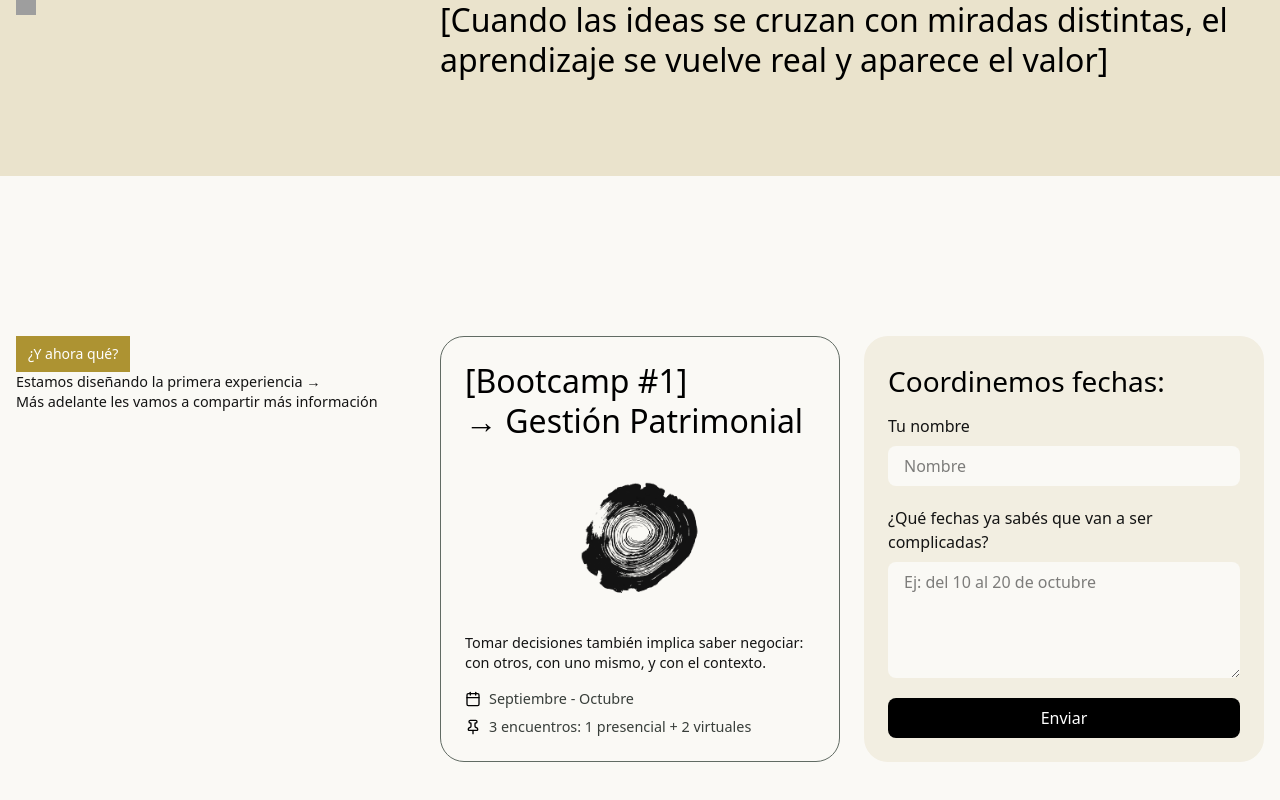
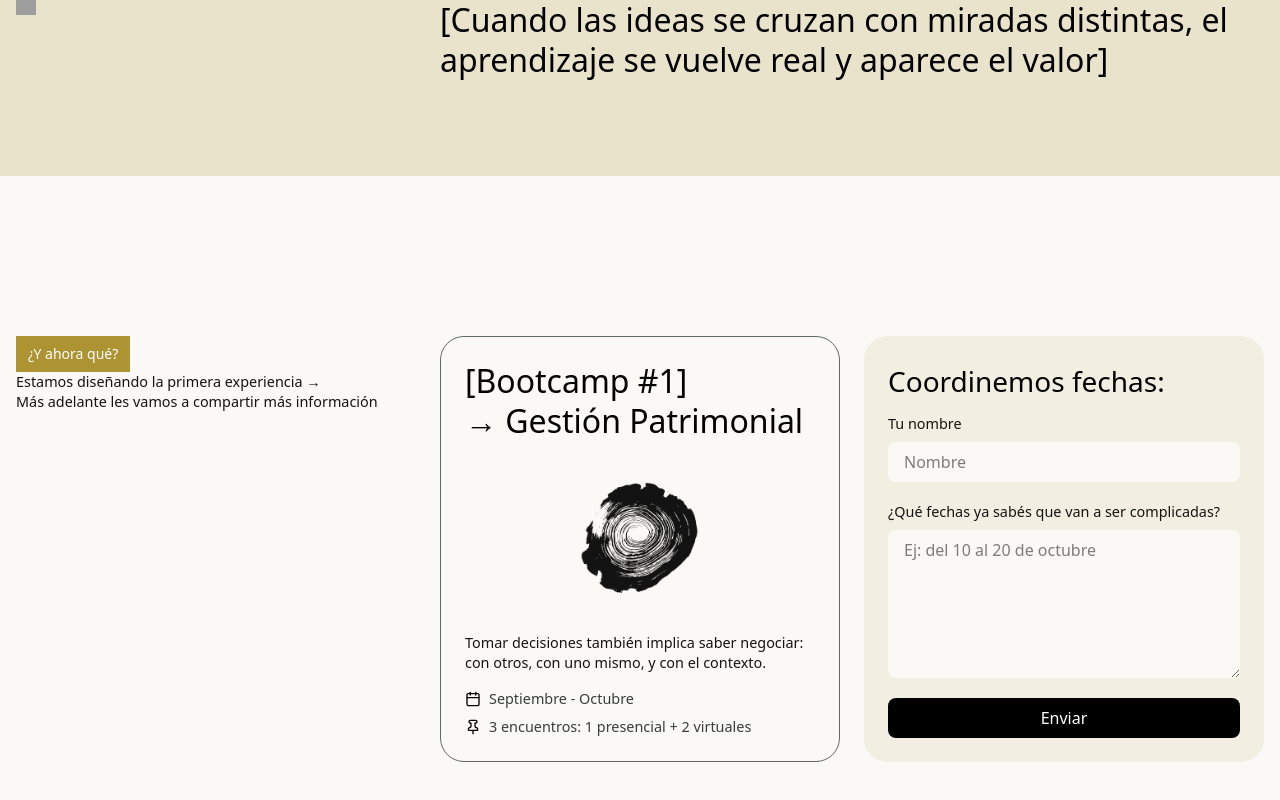
Before and after one commit to deadpine/nextgen, a Next.js app: page / in a window 1280 px wide. Shown: the part 3952-4752 px from the top of the page. Built offline with nearby package versions, Linux system fonts and the light colour scheme; grey boxes are pictures that could not be loaded.

Commit message:
Update globals.css

```diff
--- a/src/app/globals.css
+++ b/src/app/globals.css
@@ -48,7 +48,7 @@
   h4 {
     @apply text-[1.75rem] font-normal;
   }
-  p {
+  p, label {
     @apply text-[0.9rem]/5 text-gray-900;
   }
   a {
```
